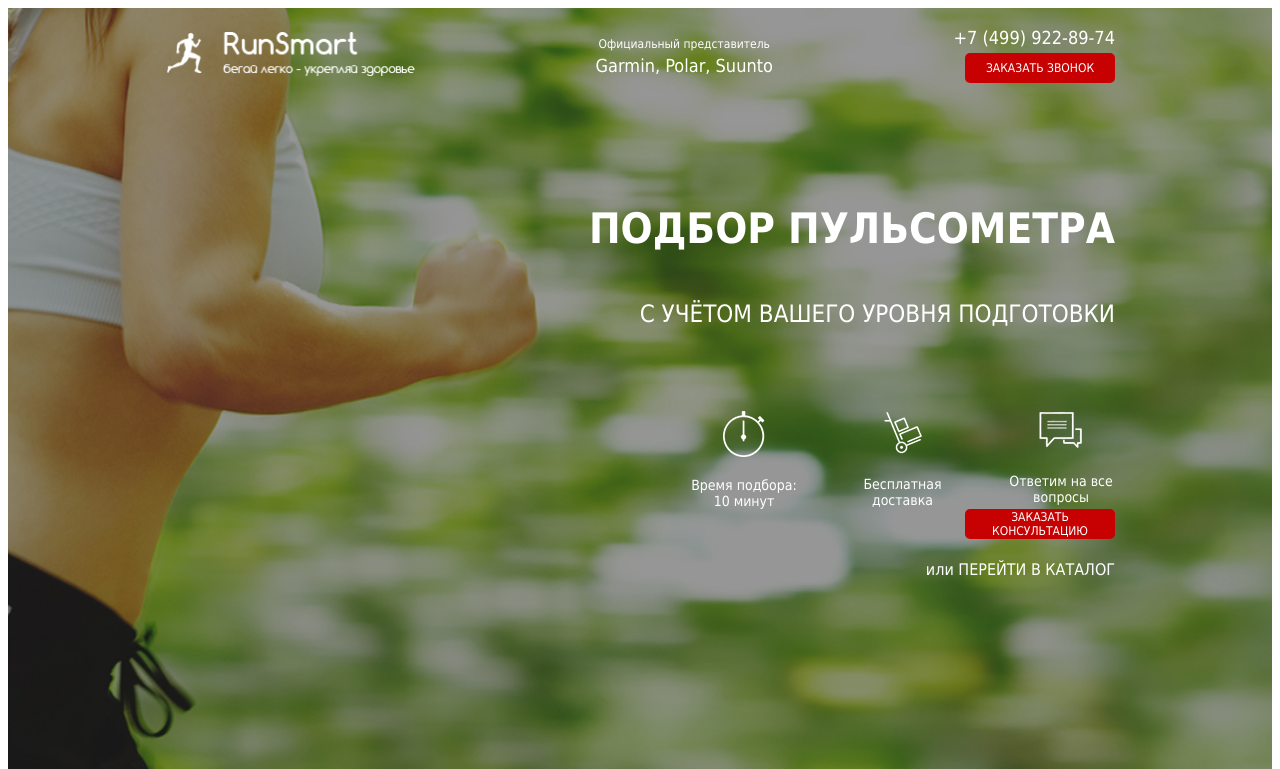
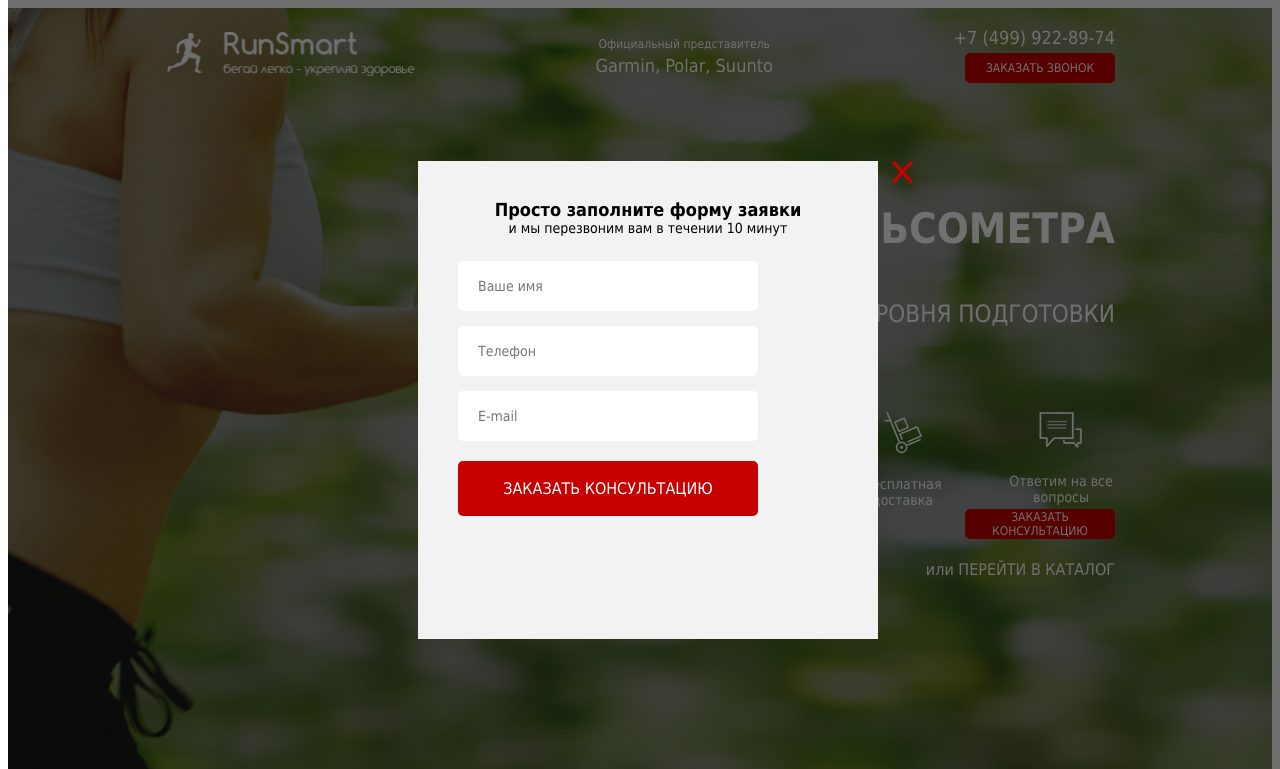
Before and after one commit to tfdf63/site4, a website: page src/index.html in a window 1280 px wide. Both pictures are taken after a click on the button "ЗАКАЗАТЬ ЗВОНОК". Shown: the top 769 px of the page. Drawn offline with nearby package versions, Linux system fonts and the light colour scheme.

Commit message:
modal windows

```diff
--- a/src/index.html
+++ b/src/index.html
@@ -24,7 +24,7 @@
                 </div>
                 <div class="header__contacts">
                     <a href="tel:+74999228974" class="header__phone">+7 (499) 922-89-74</a>
-                    <button class="button">Заказать звонок</button>
+                    <button data-modal="consultation" class="button">Заказать звонок</button>
                 </div>
             </header>
             <div class="promo__wrapper">
@@ -43,7 +43,7 @@
                     </div>
                 </div>
 
-                <button class="button button-main">заказать кОНСУЛЬТАЦИЮ</button>
+                <button data-modal="consultation" class="button button-main">заказать кОНСУЛЬТАЦИЮ</button>
                 <div class="promo__link">
                     или
                     <a href="#">Перейти в каталог</a>
@@ -175,7 +175,7 @@
                     <div class="catalog-item__wrapper">
                         <div class="catalog-item__content  catalog-item__content_active">
                             <img src="/img/pulsometr.png" alt="pulsometr" class="catalog-item__img">
-                            <div class="catalog-item__subtitle">Пульсометр Polar FT1</div>
+                            <div class="catalog-item__subtitle">Пульсометр Polar FT2</div>
                             <div class="catalog-item__descr">Для первых шагов в тренировках, основанных на сердечном
                                 ритме</div>
                             <a href="#" class="catalog-item__link">ПОДРОБНЕЕ</a>
@@ -210,7 +210,7 @@
                     <div class="catalog-item__wrapper">
                         <div class="catalog-item__content catalog-item__content_active">
                             <img src="/img/pulsometr.png" alt="pulsometr" class="catalog-item__img">
-                            <div class="catalog-item__subtitle">Пульсометр Polar FT1</div>
+                            <div class="catalog-item__subtitle">Пульсометр Polar FT3</div>
                             <div class="catalog-item__descr">Для первых шагов в тренировках, основанных на сердечном
                                 ритме</div>
                             <a href="" class="catalog-item__link">ПОДРОБНЕЕ</a>
@@ -474,6 +474,40 @@
         </div>
     </footer>
 
+    <div class="overlay">
+        <div class="modal" id="consultation">
+            <div class="modal__close">&times;</div>
+            <div class="modal__subtitle">Просто заполните форму заявки</div>
+            <div class="modal__descr">и мы перезвоним вам в течении 10 минут</div>
+            <form class="feed-form feed-form__mt25" action="#">
+                <input name="name" required type="text" placeholder="Ваше имя">
+                <input name="phone" type="number" placeholder="Телефон">
+                <input name="email" type="email" placeholder="E-mail">
+
+                <button class="button button_submit" type="">заказать кОНСУЛЬТАЦИЮ</button>
+            </form>
+        </div>
+
+        <div class="modal" id="order">
+            <div class="modal__close">&times;</div>
+            <div class="modal__subtitle">Ваш заказ</div>
+            <div class="modal__descr">Пульсометр</div>
+            <form class="feed-form feed-form__mt25" action="#">
+                <input name="name" required type="text" placeholder="Ваше имя">
+                <input name="phone" type="number" placeholder="Телефон">
+                <input name="email" type="email" placeholder="E-mail">
+
+                <button class="button button_submit" type="">Купить</button>
+            </form>
+        </div>
+
+        <div class="modal modal__mini" id="thanks">
+            <div class="modal__close">&times;</div>
+            <div class="modal__subtitle">Спасибо за вашу заявку</div>
+            <div class="modal__descr">Наш менеджер свяжется с вами</div>
+        </div>
+    </div>
+
     <script type="text/javascript" src="//code.jquery.com/jquery-1.11.0.min.js"></script>
     <script type="text/javascript" src="//code.jquery.com/jquery-migrate-1.2.1.min.js"></script>
     <script src="js/slick.min.js"></script>
--- a/src/js/script.js
+++ b/src/js/script.js
@@ -29,8 +29,26 @@ $(document).ready(function () {
                 $('.catalog-item__list').eq(i).toggleClass('catalog-item__list_active');
             });
         });
-    };
+    }
 
     toggleSlide('.catalog-item__link');
     toggleSlide('.catalog-item__back');
+
+    //Модальные окна
+
+    $('[data-modal=consultation]').on('click', function () {
+        $('.overlay, #consultation').fadeIn('slow');
+    });
+    $('.modal__close').on('click', function () {
+        $('.overlay, #consultation, #thanks, #order').fadeOut('slow');
+    });
+    // $('.button_mini').on('click', function () {
+    //     $('.overlay, #order').fadeIn('slow');
+    // });
+    $('.button_mini').each(function (i) {
+        $(this).on('click', function () {
+            $('#order .modal__descr').text($('.catalog-item__subtitle').eq(i).text());
+            $('.overlay, #order').fadeIn('slow');
+        });
+    });
 });
--- a/src/sass/blocks/_buttons.scss
+++ b/src/sass/blocks/_buttons.scss
@@ -8,6 +8,7 @@
     font-size: 12px;
     font-weight: 500;
     text-transform: uppercase;
+    cursor: pointer;
     &:hover {
         color: #ffffff;
         text-decoration: none;
--- a/src/sass/blocks/_footer.scss
+++ b/src/sass/blocks/_footer.scss
@@ -27,5 +27,6 @@
         height: 50px;
         border: 2px solid #ffffff;
         border-radius: 50%;
+        cursor: pointer;
     }
 }
--- a/src/sass/blocks/_forms.scss
+++ b/src/sass/blocks/_forms.scss
@@ -17,4 +17,7 @@
             margin-bottom: 20px;
         }
     }
+    &__mt25 {
+        margin-top: 25px;
+    }
 }
--- /dev/null
+++ b/src/sass/blocks/_modal.scss
@@ -0,0 +1,47 @@
+.overlay {
+    display: none;
+    position: fixed;
+    width: 100%;
+    height: 100%;
+    background-color: rgba(0, 0, 0, 0.56);
+    top: 0;
+}
+
+.modal {
+    position: absolute;
+    top: 50%;
+    left: 50%;
+    transform: translate(-50%, -50%);
+    width: 380px;
+    min-height: 400px;
+    background-color: #f2f2f2;
+    padding: 38px 40px 40px 40px;
+    &__close {
+        position: absolute;
+        top: 0;
+        right: -40px;
+        color: #c70101;
+        font-size: 41px;
+        line-height: 21px;
+        cursor: pointer;
+    }
+    &__subtitle {
+        color: #000000;
+        font-size: 18px;
+        font-weight: 700;
+        text-align: center;
+    }
+    &__descr {
+        color: #000000;
+        font-size: 14px;
+        font-weight: 500;
+        text-align: center;
+    }
+    &__mini {
+        min-height: 140px;
+    }
+}
+
+#consultation, #order, #thanks {
+    display: none;
+}
--- a/src/sass/style.scss
+++ b/src/sass/style.scss
@@ -17,3 +17,4 @@
 @import 'blocks/carousel';
 @import 'blocks/catalog';
 @import 'blocks/footer';
+@import 'blocks/modal';
```
Also changed, not shown: src/css/style.min.css.
